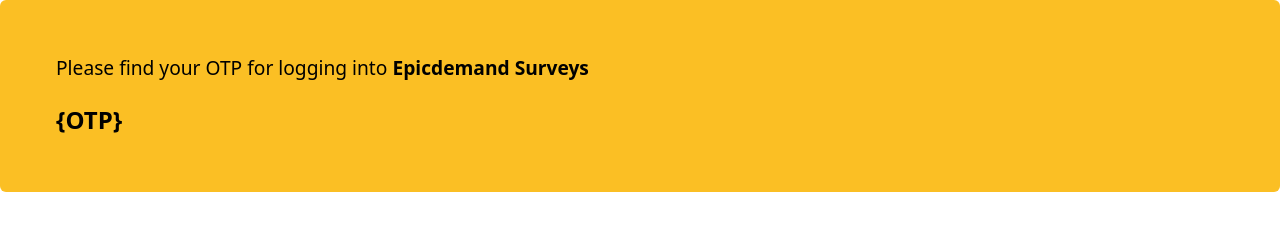
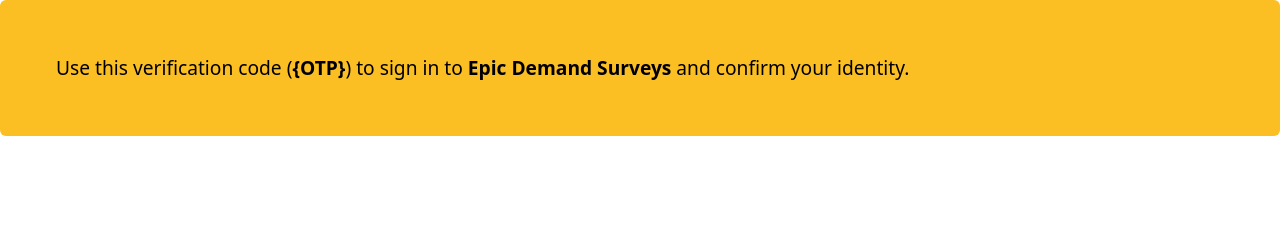
Before and after one commit to dawitengageiq/surveyus, a website: page custom/index.html in a window 1280 px wide. Drawn offline with Linux system fonts and the light colour scheme.

Commit message:
Update index.html

```diff
--- a/custom/index.html
+++ b/custom/index.html
@@ -10,12 +10,8 @@
 </head>
 <body>
         <div class='p-14 rounded-md m-2  bg-yellow-400 text-black text-xl w-screen'>
-            Please find your OTP for logging into <b> Epicdemand Surveys </b>
+            Use this verification code (<b>{OTP}</b>) to sign in to  <b>Epic Demand Surveys</b> and confirm your identity.
             <br/>
-            <br/>
-            <span class="text-2xl font-bold">
-                {OTP}
-            </span>
         </div>
 </body>
 </html>
```
